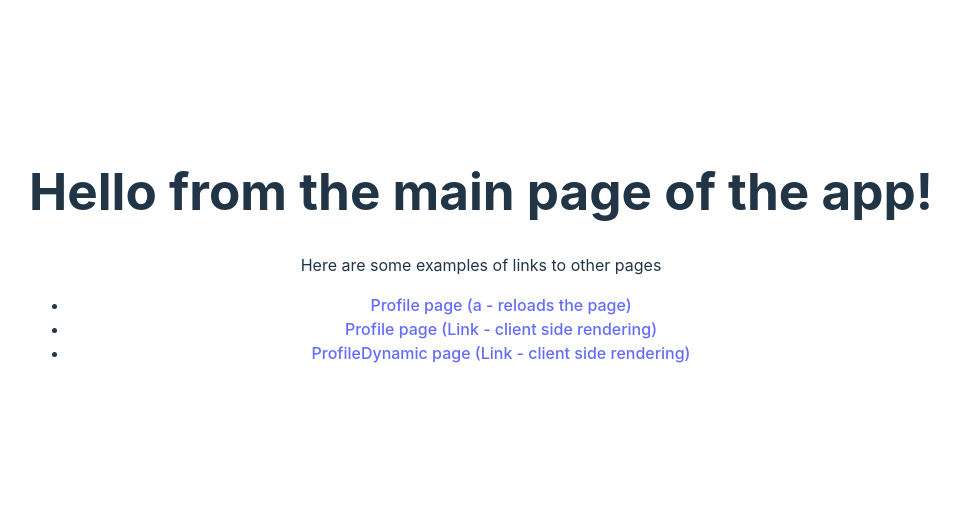
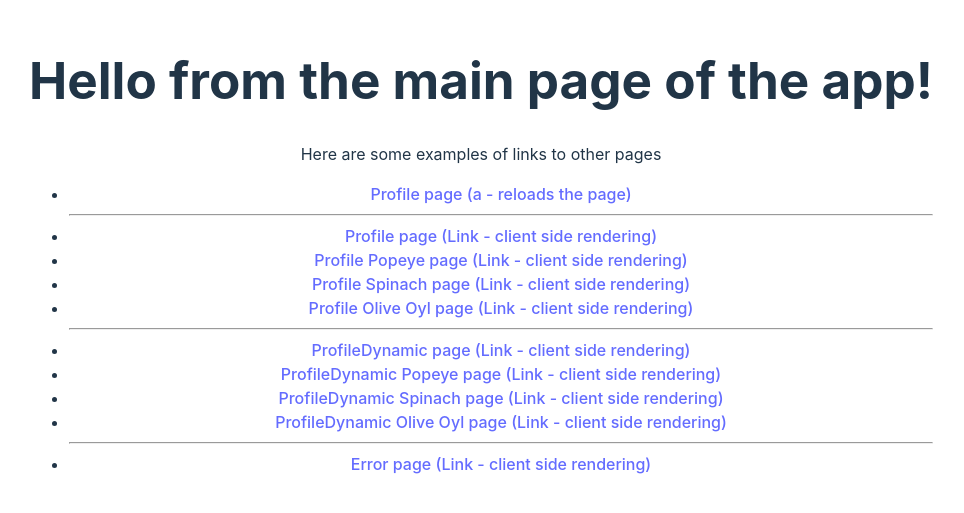
Before and after one commit to frarosset/my-first-react-app, a React (Vite) app: page / in a window 1280 px wide. Shown: the part 145-658 px from the top of the page, without its empty margins (159-1123 px from the left). Built offline with nearby package versions, Linux system fonts and the light colour scheme.

Commit message:
feat: do React Router assignment

```diff
--- /dev/null
+++ b/src/components/10.ReactRouter/OliveOyl.jsx
@@ -0,0 +1,12 @@
+import { Link } from "react-router-dom";
+
+const OliveOyl = () => {
+  return (
+    <>
+      <p>Hi, I am Olive Oyl! Popeye loves me!</p>
+      <Link to="/">Click here to go back</Link>
+    </>
+  );
+};
+
+export default OliveOyl;
--- a/src/components/10.ReactRouter/ProfileDynamic.jsx
+++ b/src/components/10.ReactRouter/ProfileDynamic.jsx
@@ -1,6 +1,7 @@
 import { useParams } from "react-router-dom";
 import DefaultProfile from "./DefaultProfile";
 import Spinach from "./Spinach";
+import OliveOyl from "./OliveOyl";
 import Popeye from "./Popeye";
 
 const ProfileDynamic = () => {
@@ -16,6 +17,8 @@ const ProfileDynamic = () => {
         <Popeye />
       ) : name === "spinach" ? (
         <Spinach />
+      ) : name === "oliveOyl" ? (
+        <OliveOyl />
       ) : (
         <DefaultProfile />
       )}
--- a/src/components/10.ReactRouter/ReactRouterView.jsx
+++ b/src/components/10.ReactRouter/ReactRouterView.jsx
@@ -8,17 +8,53 @@ function ReactRouterView() {
       <nav>
         <ul>
           <li>
-            <a href="profile/spinach">Profile page (a - reloads the page)</a>
+            <a href="profile">Profile page (a - reloads the page)</a>
           </li>
+          <hr />
           <li>
             <Link to="profile">
               Profile page (Link - client side rendering)
             </Link>
           </li>
           <li>
+            <Link to="profile/popeye">
+              Profile Popeye page (Link - client side rendering)
+            </Link>
+          </li>
+          <li>
+            <Link to="profile/spinach">
+              Profile Spinach page (Link - client side rendering)
+            </Link>
+          </li>
+          <li>
+            <Link to="profile/oliveOyl">
+              Profile Olive Oyl page (Link - client side rendering)
+            </Link>
+          </li>
+          <hr />
+          <li>
             <Link to="profileDynamic">
               ProfileDynamic page (Link - client side rendering)
             </Link>
+          </li>
+          <li>
+            <Link to="profileDynamic/popeye">
+              ProfileDynamic Popeye page (Link - client side rendering)
+            </Link>
+          </li>
+          <li>
+            <Link to="profileDynamic/spinach">
+              ProfileDynamic Spinach page (Link - client side rendering)
+            </Link>
+          </li>
+          <li>
+            <Link to="profileDynamic/oliveOyl">
+              ProfileDynamic Olive Oyl page (Link - client side rendering)
+            </Link>
+          </li>
+          <hr />
+          <li>
+            <Link to="unknown">Error page (Link - client side rendering)</Link>
           </li>
         </ul>
       </nav>
--- a/src/components/10.ReactRouter/routes.jsx
+++ b/src/components/10.ReactRouter/routes.jsx
@@ -4,6 +4,7 @@ import Profile from "./Profile.jsx";
 import DefaultProfile from "./DefaultProfile.jsx";
 import Spinach from "./Spinach.jsx";
 import Popeye from "./Popeye.jsx";
+import OliveOyl from "./OliveOyl.jsx";
 import ProfileDynamic from "./ProfileDynamic.jsx";
 
 const routes = [
@@ -19,7 +20,12 @@ const routes = [
       { index: true, element: <DefaultProfile /> },
       { path: "spinach", element: <Spinach /> },
       { path: "popeye", element: <Popeye /> },
+      { path: "oliveOyl", element: <OliveOyl /> },
     ],
+  },
+  {
+    path: "profileDynamic/",
+    element: <ProfileDynamic />,
   },
   {
     path: "profileDynamic/:name",
```
